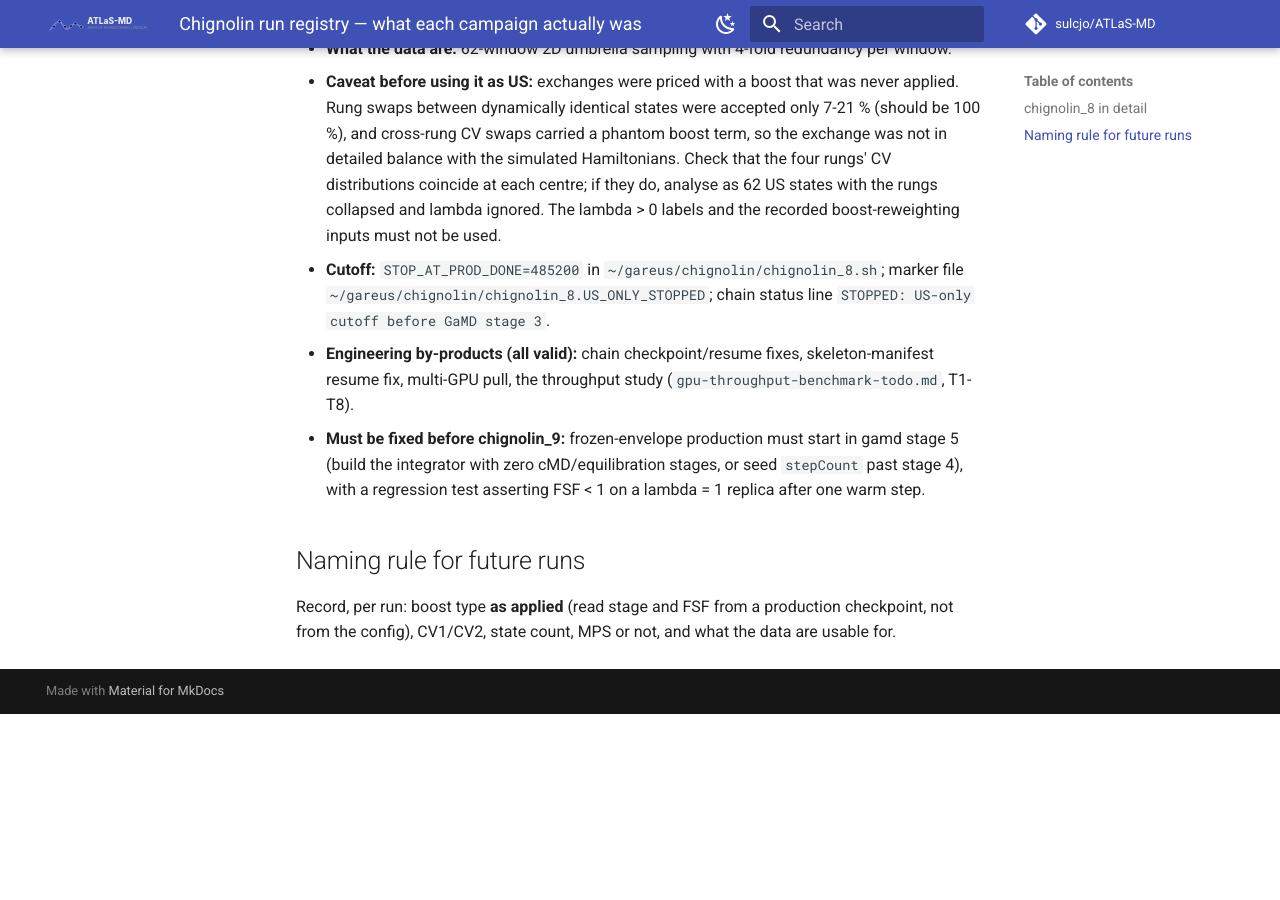
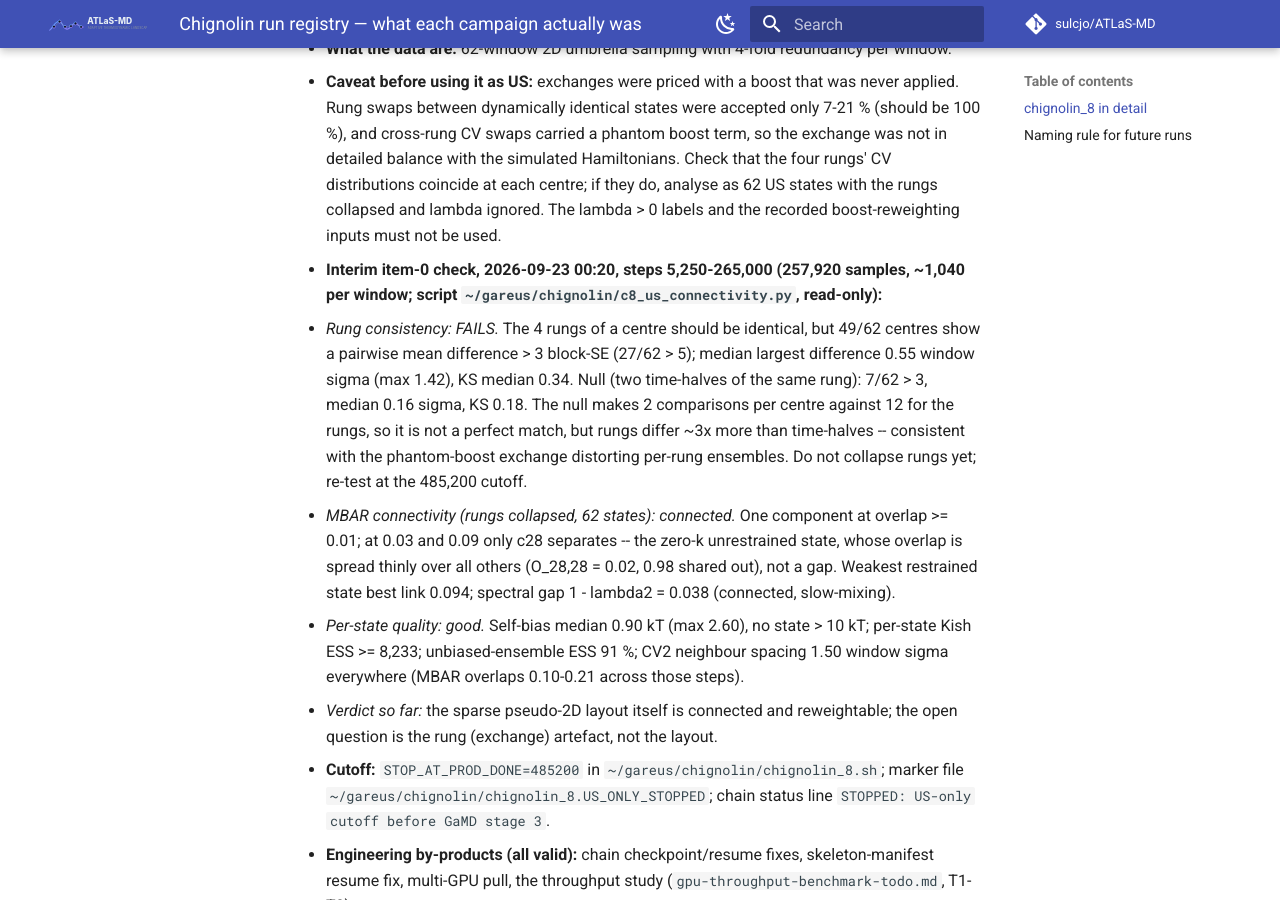
Before and after one commit to sulcjo/ATLaS-MD, an MkDocs documentation site: the page built from docs/atlas-md/developer/run-registry.md, in a window 1280 px wide and 900 px high, scrolled down 1993 px. Built offline with MkDocs 1.6.1 and Material for MkDocs 9.7.7, drawn with Linux system fonts in a browser that asks for light colours; comment, search, counter and statistics services are not loaded; before the commit the page ends 2707 px from its top, so only the background shows below that.

Commit message:
docs(chignolin_8): interim item-0 check -- layout connected and reweightable, rungs inconsistent
Co-Authored-By: Claude Opus 5.5 (1M context) <noreply@anthropic.com>
Claude-Session: https://claude.ai/code/session_01Q18y6iQis1EjQq7BsWvFeS

```diff
--- a/docs/atlas-md/developer/run-registry.md
+++ b/docs/atlas-md/developer/run-registry.md
@@ -30,6 +30,23 @@ plain umbrella sampling (the intended Pep-GaMD boost was never active).
   the simulated Hamiltonians. Check that the four rungs' CV distributions coincide at each centre;
   if they do, analyse as 62 US states with the rungs collapsed and lambda ignored. The lambda > 0
   labels and the recorded boost-reweighting inputs must not be used.
+- **Interim item-0 check, 2026-09-23 00:20, steps 5,250-265,000 (257,920 samples, ~1,040 per window;
+  script `~/gareus/chignolin/c8_us_connectivity.py`, read-only):**
+  - *Rung consistency: FAILS.* The 4 rungs of a centre should be identical, but 49/62 centres show a
+    pairwise mean difference > 3 block-SE (27/62 > 5); median largest difference 0.55 window sigma
+    (max 1.42), KS median 0.34. Null (two time-halves of the same rung): 7/62 > 3, median 0.16 sigma,
+    KS 0.18. The null makes 2 comparisons per centre against 12 for the rungs, so it is not a perfect
+    match, but rungs differ ~3x more than time-halves -- consistent with the phantom-boost exchange
+    distorting per-rung ensembles. Do not collapse rungs yet; re-test at the 485,200 cutoff.
+  - *MBAR connectivity (rungs collapsed, 62 states): connected.* One component at overlap >= 0.01;
+    at 0.03 and 0.09 only c28 separates -- the zero-k unrestrained state, whose overlap is spread
+    thinly over all others (O_28,28 = 0.02, 0.98 shared out), not a gap. Weakest restrained state
+    best link 0.094; spectral gap 1 - lambda2 = 0.038 (connected, slow-mixing).
+  - *Per-state quality: good.* Self-bias median 0.90 kT (max 2.60), no state > 10 kT; per-state Kish
+    ESS >= 8,233; unbiased-ensemble ESS 91 %; CV2 neighbour spacing 1.50 window sigma everywhere
+    (MBAR overlaps 0.10-0.21 across those steps).
+  - *Verdict so far:* the sparse pseudo-2D layout itself is connected and reweightable; the open
+    question is the rung (exchange) artefact, not the layout.
 - **Cutoff:** `STOP_AT_PROD_DONE=485200` in `~/gareus/chignolin/chignolin_8.sh`; marker file
   `~/gareus/chignolin/chignolin_8.US_ONLY_STOPPED`; chain status line
   `STOPPED: US-only cutoff before GaMD stage 3`.
```
